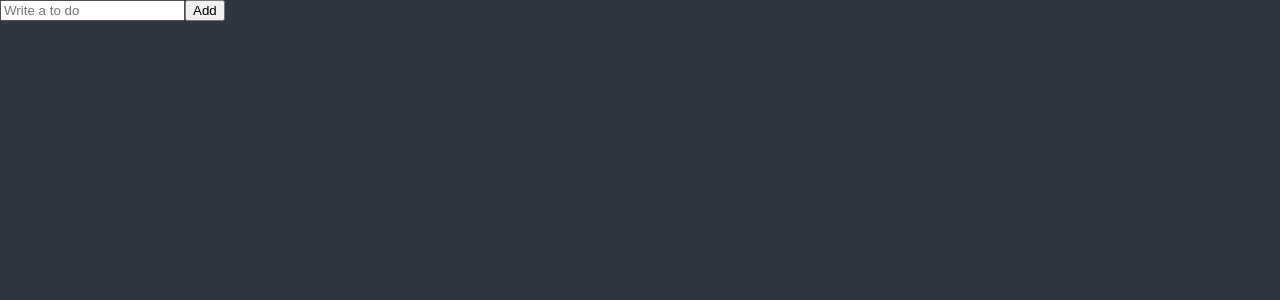
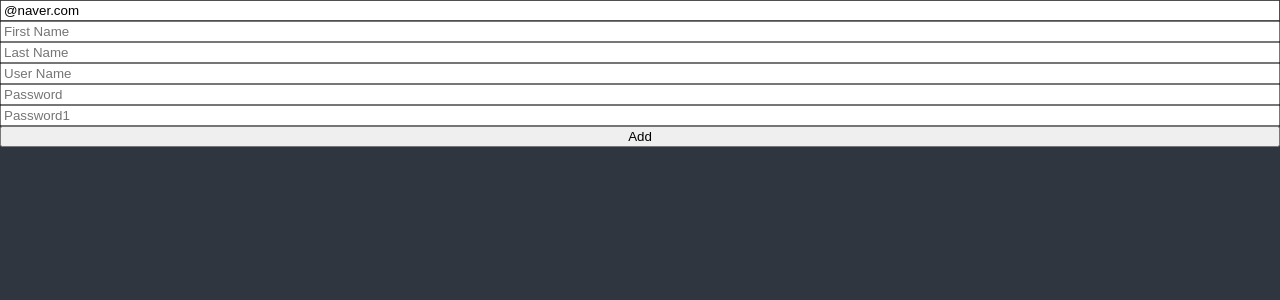
Before and after one commit to thisisyeji/react_todo, a React (Create React App) app: page / in a window 1280 px wide. Shown: the top 300 px of the page. Built offline with nearby package versions, Linux system fonts and the light colour scheme.

Commit message:
Feat: react hook form 적용

```diff
--- a/package.json
+++ b/package.json
@@ -12,6 +12,7 @@
     "@types/react-dom": "^18.0.6",
     "react": "^17.0.2",
     "react-dom": "^17.0.2",
+    "react-hook-form": "^7.36.1",
     "react-router-dom": "^5.3.0",
     "react-scripts": "5.0.1",
     "recoil": "^0.7.5",
--- a/src/ToDoList.tsx
+++ b/src/ToDoList.tsx
@@ -1,17 +1,108 @@
 import React, { useState } from 'react';
 import styled from 'styled-components';
+import { useForm } from 'react-hook-form';
+
+interface IForm {
+	email: string;
+	firstName: string;
+	lastName: string;
+	userName: string;
+	password: string;
+	password1: string;
+}
 
 function ToDoList() {
+	const {
+		register,
+		handleSubmit,
+		formState: { errors },
+	} = useForm<IForm>({
+		defaultValues: {
+			email: '@naver.com',
+		},
+	});
+
+	const onValid = (data: any) => {
+		console.log(data);
+	};
+	// console.log(formState?.errors);
+
+	return (
+		<div>
+			<form
+				style={{ display: 'flex', flexDirection: 'column' }}
+				onSubmit={handleSubmit(onValid)}>
+				<input
+					{...register('email', {
+						required: 'Email is required',
+						pattern: {
+							value: /^[A-Za-z0-9._%+-]+@naver\.com$/,
+							message: 'Only naver.com emails allowed.',
+						},
+					})}
+					placeholder='Email'
+				/>
+				<span>{errors?.email?.message}</span>
+
+				<input
+					{...register('firstName', { required: 'write here' })}
+					placeholder='First Name'
+				/>
+				<span>{errors?.firstName?.message}</span>
+
+				<input
+					{...register('lastName', { required: 'write here' })}
+					placeholder='Last Name'
+				/>
+				<span>{errors?.lastName?.message}</span>
+
+				<input
+					{...register('userName', { required: 'write here', minLength: 10 })}
+					placeholder='User Name'
+				/>
+				<span>{errors?.userName?.message}</span>
+
+				<input
+					{...register('password', { required: 'write here', minLength: 5 })}
+					placeholder='Password'
+				/>
+				<span>{errors?.password?.message}</span>
+
+				<input
+					{...register('password1', {
+						required: 'Password is required',
+						minLength: {
+							value: 5,
+							message: 'Your password is too short',
+						},
+					})}
+					placeholder='Password1'
+				/>
+				<span>{errors?.password1?.message}</span>
+
+				<button>Add</button>
+			</form>
+		</div>
+	);
+}
+
+/*
+function ToDoList() {
 	const [Todo, setTodo] = useState('');
+	const [TodoError, setTodoError] = useState("");
 	const onChange = (event: React.FormEvent<HTMLInputElement>) => {
 		const {
 			currentTarget: { value },
 		} = event;
+		setTodoError("");
 		setTodo(value);
 	};
 	const onSubmit = (event: React.FormEvent<HTMLFormElement>) => {
 		event.preventDefault();
-		console.log(Todo);
+	if(Todo.length < 10) {
+	return setTodoError("To do should be longer.");
+	}
+	console.log("submit");
 	};
 
 	return (
@@ -19,9 +110,11 @@
 			<form onSubmit={onSubmit}>
 				<input onChange={onChange} value={Todo} placeholder='Write a to do' />
 				<button>Add</button>
+				{TodoError !== "" ? TodoError : null}
 			</form>
 		</div>
 	);
 }
+*/
 
 export default ToDoList;
```
Also changed, not shown: 1 other file (tests, documents, lock files or other folders).
